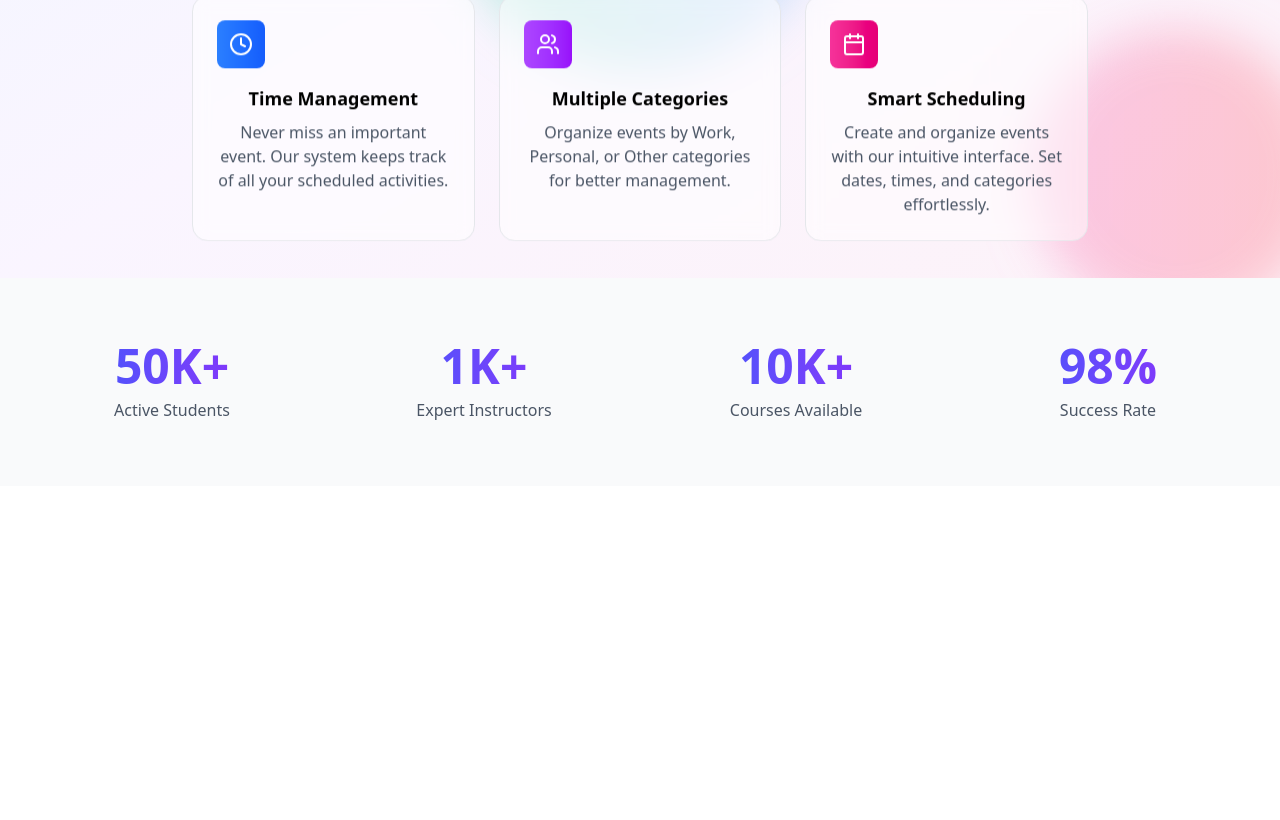
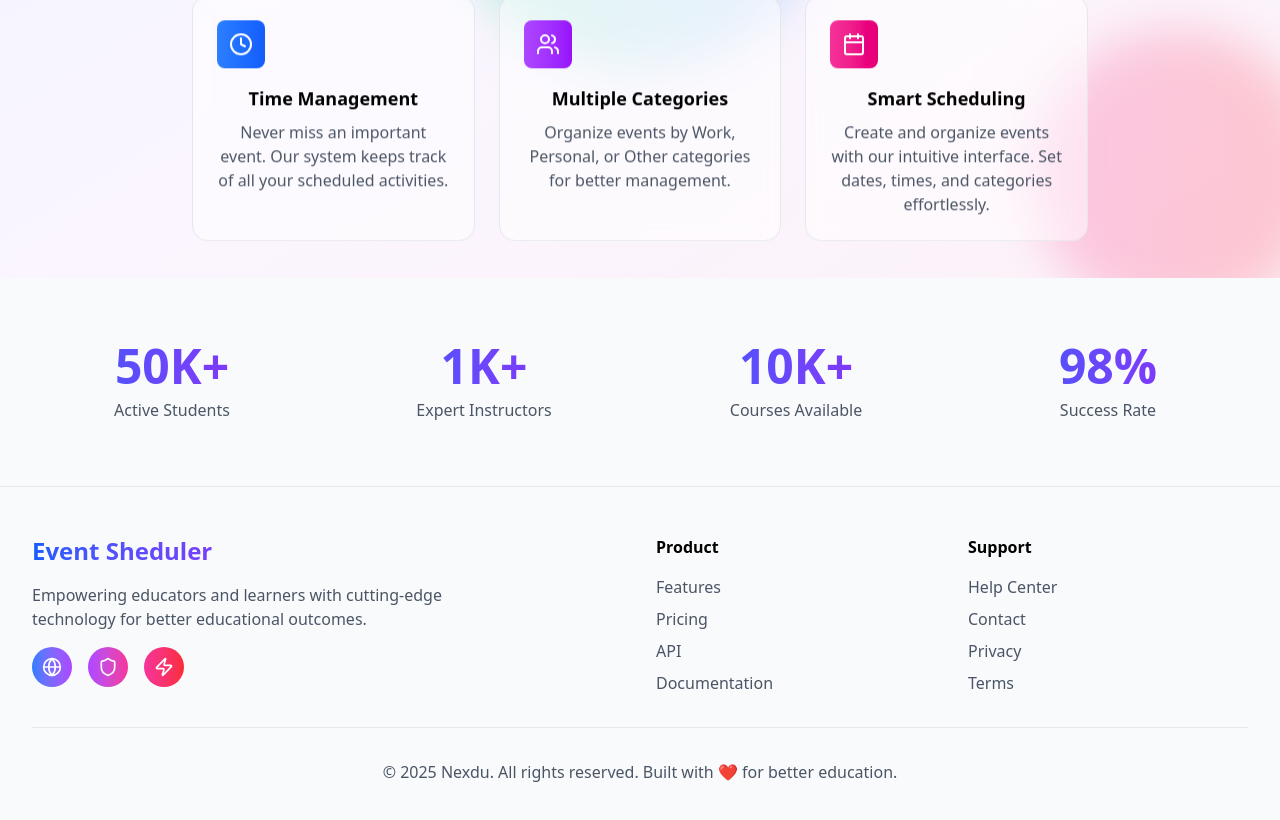
Before and after one commit to DevSadit/EventScheduler_Frontend, a React (Vite) app: page / in a window 1280 px wide. Shown: the part 522-1342 px from the top of the page. Before the commit the page ends 1008 px from the top, so only its background shows below. Built offline with nearby package versions, Linux system fonts and the light colour scheme.

Commit message:
footer added

```diff
--- a/src/App.tsx
+++ b/src/App.tsx
@@ -1,3 +1,4 @@
+import Footer from "./components/Footer";
 import Hero from "./components/Hero";
 import Status from "./components/Status";
 
@@ -5,6 +6,7 @@ const App = () => (
   <>
   <Hero/>
   <Status />
+  <Footer />
   </>
 );
 
--- /dev/null
+++ b/src/components/Footer.tsx
@@ -0,0 +1,74 @@
+import { Globe, Shield, Zap } from "lucide-react";
+
+const Footer = () => {
+  return (
+    <footer className="py-12 dark:bg-gray-900 border-t dark:border-gray-800 bg-gray-50 border-gray-200">
+      <div className="max-w-7xl mx-auto px-4 sm:px-6 lg:px-8">
+        <div className="grid grid-cols-1 md:grid-cols-4 gap-8">
+          <div className="col-span-1 md:col-span-2">
+            <h3 className="text-2xl font-bold bg-gradient-to-r from-blue-600 via-purple-600 to-pink-600 bg-clip-text text-transparent mb-4">
+              Event Sheduler
+            </h3>
+            <p className="text-gray-600 dark:text-gray-400 mb-4 max-w-md">
+              Empowering educators and learners with cutting-edge technology for
+              better educational outcomes.
+            </p>
+            <div className="flex space-x-4">
+              <div className="w-10 h-10 bg-gradient-to-r from-blue-500 to-purple-500 rounded-full flex items-center justify-center text-white cursor-pointer hover:scale-110 transition-transform duration-200">
+                <Globe className="w-5 h-5" />
+              </div>
+              <div className="w-10 h-10 bg-gradient-to-r from-purple-500 to-pink-500 rounded-full flex items-center justify-center text-white cursor-pointer hover:scale-110 transition-transform duration-200">
+                <Shield className="w-5 h-5" />
+              </div>
+              <div className="w-10 h-10 bg-gradient-to-r from-pink-500 to-red-500 rounded-full flex items-center justify-center text-white cursor-pointer hover:scale-110 transition-transform duration-200">
+                <Zap className="w-5 h-5" />
+              </div>
+            </div>
+          </div>
+          <div>
+            <h4 className="font-semibold mb-4">Product</h4>
+            <ul className="space-y-2 text-gray-600 dark:text-gray-400">
+              <li className="hover:text-blue-600 cursor-pointer transition-colors duration-200">
+                Features
+              </li>
+              <li className="hover:text-blue-600 cursor-pointer transition-colors duration-200">
+                Pricing
+              </li>
+              <li className="hover:text-blue-600 cursor-pointer transition-colors duration-200">
+                API
+              </li>
+              <li className="hover:text-blue-600 cursor-pointer transition-colors duration-200">
+                Documentation
+              </li>
+            </ul>
+          </div>
+          <div>
+            <h4 className="font-semibold mb-4">Support</h4>
+            <ul className="space-y-2 text-gray-600 dark:text-gray-400">
+              <li className="hover:text-blue-600 cursor-pointer transition-colors duration-200">
+                Help Center
+              </li>
+              <li className="hover:text-blue-600 cursor-pointer transition-colors duration-200">
+                Contact
+              </li>
+              <li className="hover:text-blue-600 cursor-pointer transition-colors duration-200">
+                Privacy
+              </li>
+              <li className="hover:text-blue-600 cursor-pointer transition-colors duration-200">
+                Terms
+              </li>
+            </ul>
+          </div>
+        </div>
+        <div className="border-t border-gray-200 dark:border-gray-800 mt-8 pt-8 text-center text-gray-600 dark:text-gray-400">
+          <p>
+            &copy; 2025 Nexdu. All rights reserved. Built with ❤️ for better
+            education.
+          </p>
+        </div>
+      </div>
+    </footer>
+  );
+};
+
+export default Footer;
--- a/src/components/Navbar.tsx
+++ b/src/components/Navbar.tsx
@@ -30,7 +30,7 @@ const Navbar = () => {
                 to="/"
                 className="text-3xl font-bold bg-gradient-to-r from-blue-600 via-purple-600 to-pink-600 bg-clip-text text-transparent"
               >
-                Nexdu
+                Event Sheduler
               </Link>
             </div>
           </div>
--- a/src/components/Status.tsx
+++ b/src/components/Status.tsx
@@ -6,7 +6,7 @@ const Status = () => {
     { number: "98%", label: "Success Rate" },
   ];
   return (
-    <section className={`py-16 dark:bg-gray-800 bg-gray-50`}>
+    <section className={`py-16 dark:bg-gray-900 bg-gray-50`}>
       <div className="max-w-7xl mx-auto px-4 sm:px-6 lg:px-8">
         <div className="grid grid-cols-2 md:grid-cols-4 gap-8">
           {stats.map((stat, index) => (
```
